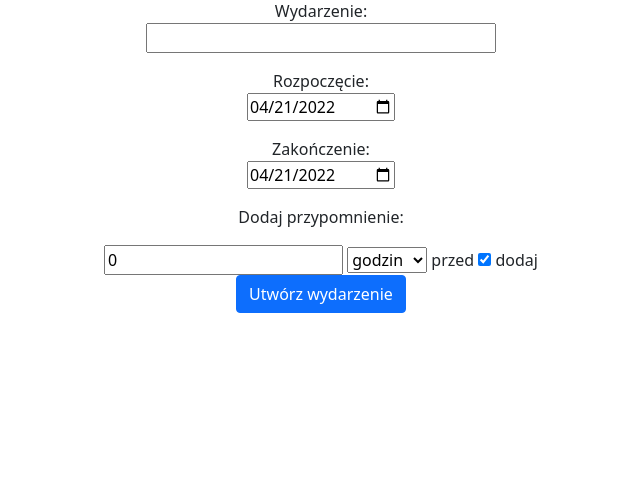
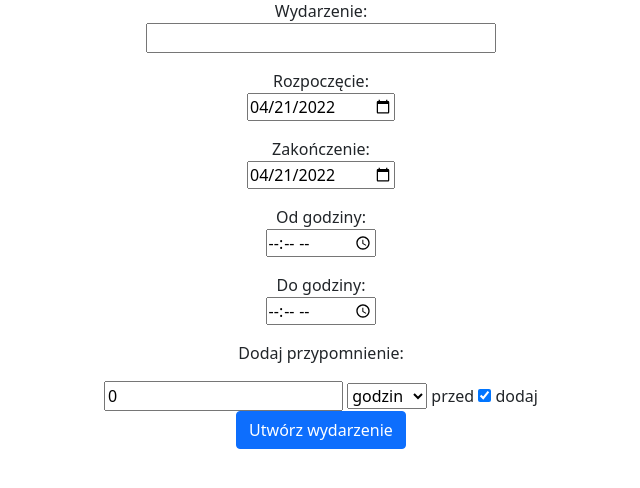
Before and after one commit to Piotr-Tyran/kalendarz, a Flask app: page /Dodaj_wydarzenie in a window 1280 px wide. Shown: the part 146-634 px from the top of the page, without its empty margins (319-959 px from the left). Run offline with Flask 2, Linux system fonts and the light colour scheme; some libraries are stand-ins or nearby versions.

Commit message:
Update add_event.html

```diff
--- a/app/templates/add_event.html
+++ b/app/templates/add_event.html
@@ -25,6 +25,20 @@
         <span style="color: red;">[{{ error }}]</span>
         {% endfor %}
     </p>
+    <p>
+        {{ form.od_godziny.label() }}<br>
+        {{ form.od_godziny(size=32) }}
+        {% for error in form.od_godziny.errors %}
+        <span style="color: red;">[{{ error }}]</span>
+        {% endfor %}
+    </p>
+    <p>
+        {{ form.do_godziny.label() }}<br>
+        {{ form.do_godziny(size=32) }}
+        {% for error in form.do_godziny.errors %}
+        <span style="color: red;">[{{ error }}]</span>
+        {% endfor %}
+    </p>
     <p>Dodaj przypomnienie:</p>
     {% for reminder in form.reminders %}
         <div>
```
